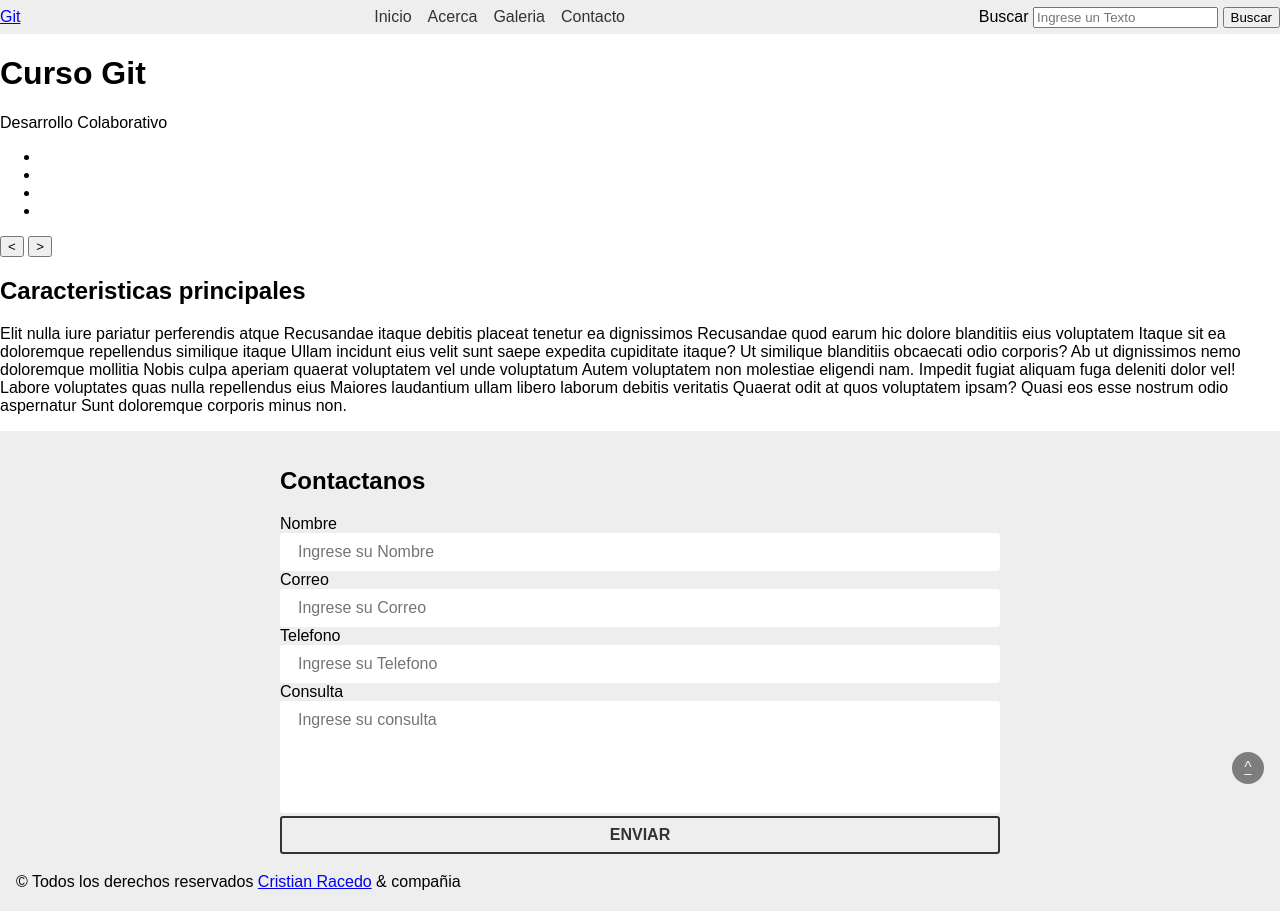
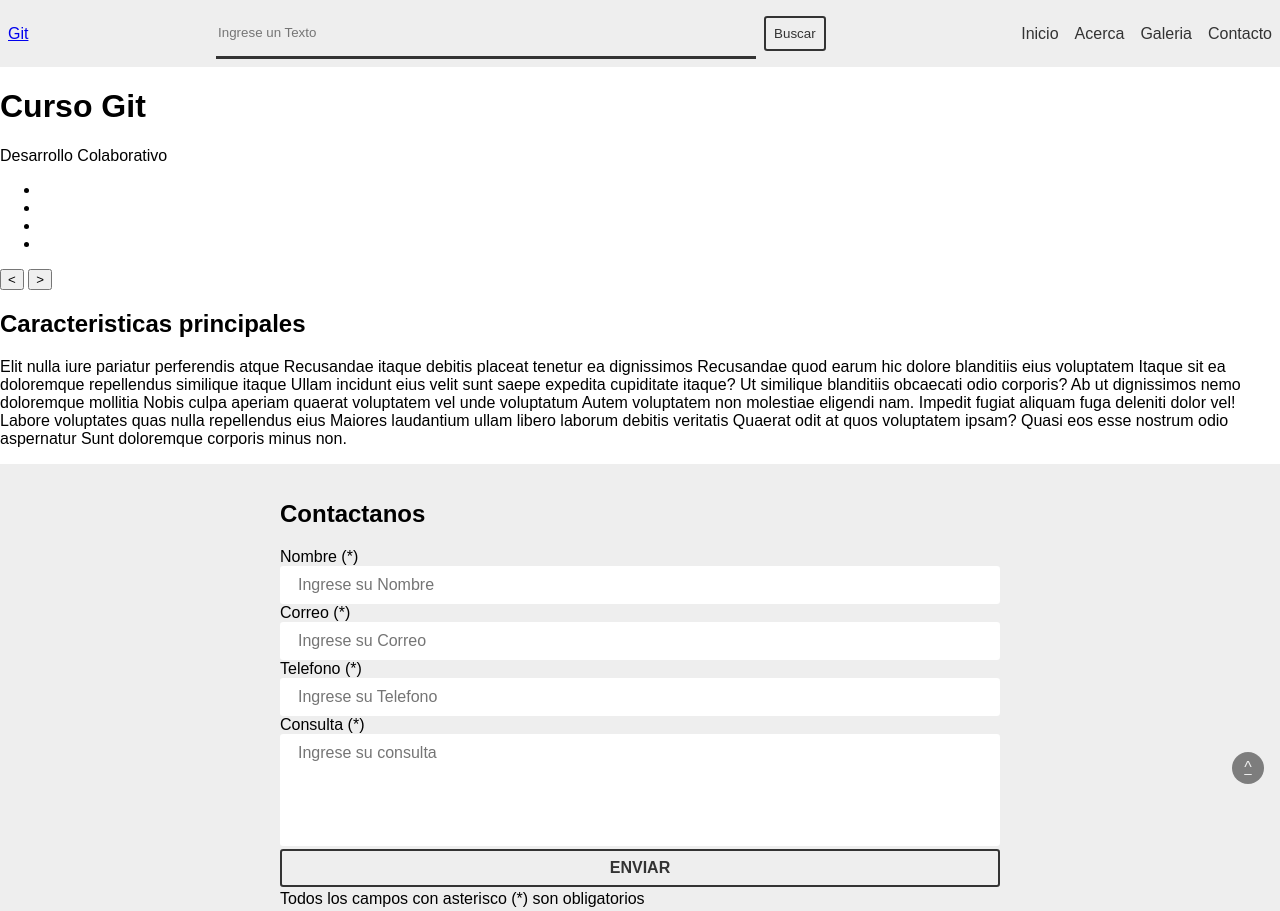
Before and after one commit to C215714N/Git, a plain HTML site: page index.html in a window 1280 px wide. Shown: the top 911 px of the page. Drawn offline with Linux system fonts and the light colour scheme.

Commit message:
formulario de busqueda
Desplazamiento Formulario de Busqueda y mensajes

personalizacion formularios

```diff
--- a/index.html
+++ b/index.html
@@ -16,17 +16,17 @@
 	<nav>
 		<a class="brand" href="#">Git</a>
 		<button class="button">&equiv;</button>
+		<form id="search" action="">
+			<label for="searchIn">Buscar</label>
+			<input id="searchIn" type="search" placeholder="Ingrese un Texto">
+			<button class="search button">Buscar</button>
+		</form>
 		<ul class="menu">
 			<li><a class="icon-home" href="#" title="inicio"><span>Inicio</span></a></li>
 			<li><a class="icon-about" href="about.html" title="acerca"><span>Acerca</span></a></li>
 			<li><a class="icon-gallery" href="gallery.html" title="galeria"><span>Galeria</span></a></li>
 			<li><a class="icon-contact" href="#contact" title="contacto"><span>Contacto</span></a></li>
 		</ul>
-		<form id="search" action="">
-			<label for="searchIn">Buscar</label>
-			<input id="searchIn" type="search" placeholder="Ingrese un Texto">
-			<button class="search">Buscar</button>
-		</form>
 		<a class="back" href=""> ^ </a>
 	</nav>
 	<!-- header -->
@@ -70,7 +70,7 @@
 		<form id="contact" action="">
 			<h2>Contactanos</h2>
 			<!-- (label+input+.validate)*3+label+textarea+button -->
-			<label for="contactName">Nombre</label>
+			<label for="contactName">Nombre (*)</label>
 			<input
 				id="contactName"
 				name="contactName"
@@ -79,16 +79,20 @@
 				pattern="[A-Z a-z]{2,50}"
 				placeholder="Ingrese su Nombre"
 				required />
-			<span class="validate"></span>
-			<label for="contactEmail">Correo</label>
+			<span class="validate">
+				Ingrese un nombre valido, el mismo debe poseer entre 2 y 50 caracteres
+			</span>
+			<label for="contactEmail">Correo (*)</label>
 			<input
 				id="contactEmail"
 				name="contactoEmail"
 				type="email"
 				placeholder="Ingrese su Correo"
 				required />
-			<span class="validate"></span>
-			<label for="contactPhone">Telefono</label>
+			<span class="validate">
+				Ingrese un correo valido respetando la estructura "usuario@servidor"
+			</span>
+			<label for="contactPhone">Telefono (*)</label>
 			<input
 				id="contactPhone"
 				name="contactPhone"
@@ -96,8 +100,10 @@
 				pattern="[\(]\d{2,5}[\)]\d{3,6}[\-]\d{3,6}"
 				placeholder="Ingrese su Telefono"
 				required />
-			<span class="validate"></span>
-			<label for="contactConsult">Consulta</label>
+			<span class="validate">
+				Ingrese su numero con la caracteristica entre parentesis y guiones cada 3 o 6 digitos
+			</span>
+			<label for="contactConsult">Consulta (*)</label>
 			<textarea
 				id="contactConsult"
 				name="contactConsult"
@@ -106,6 +112,9 @@
 				placeholder="Ingrese su consulta"
 				required></textarea>
 			<button class="button"> enviar </button>
+			<div>
+				Todos los campos con asterisco (*) son obligatorios
+			</div>
 		</form>
 		<p>&copy; Todos los derechos reservados
 			<a href="#">Cristian Racedo</a>
--- a/styles/main.css
+++ b/styles/main.css
@@ -26,6 +26,10 @@
 			flex-wrap: wrap;
 			background-color: #eee;
 		}
+		nav a,
+		nav form{
+			padding: .5rem;
+		}
 		nav .menu{
 			width:100%;
 			height:0;
@@ -36,7 +40,6 @@
 		}
 		.menu a{
 			display: block;
-			padding: .5rem;
 			color:#333;
 			text-decoration: none;
 		}
@@ -46,8 +49,20 @@
 		.menu.active{
 			height:auto;
 		}
+		label[for="searchIn"]{
+			display:none;
+		}
 		#search {
 			display:none;
+		}
+		#searchIn{
+			outline: none;
+			border: none;
+			border-bottom: .2rem solid #333;
+			background-color: transparent;
+		}
+		#searchIn:focus{
+			width: 20vw;
 		}
 		nav .back{
 			position: fixed;
@@ -139,9 +154,19 @@
 		}
 		#search{
 			display: block;
+		}
+		#search .button{
+			display: inline-block;
+		}
 	}
 /*Large Devices*/
 	@media screen and (min-width:992px){
+		#search{
+			display: flex;
+		}
+		#searchIn{
+			min-width:540px;
+		}
 		#contact{
 			max-width: 720px;
 
```
